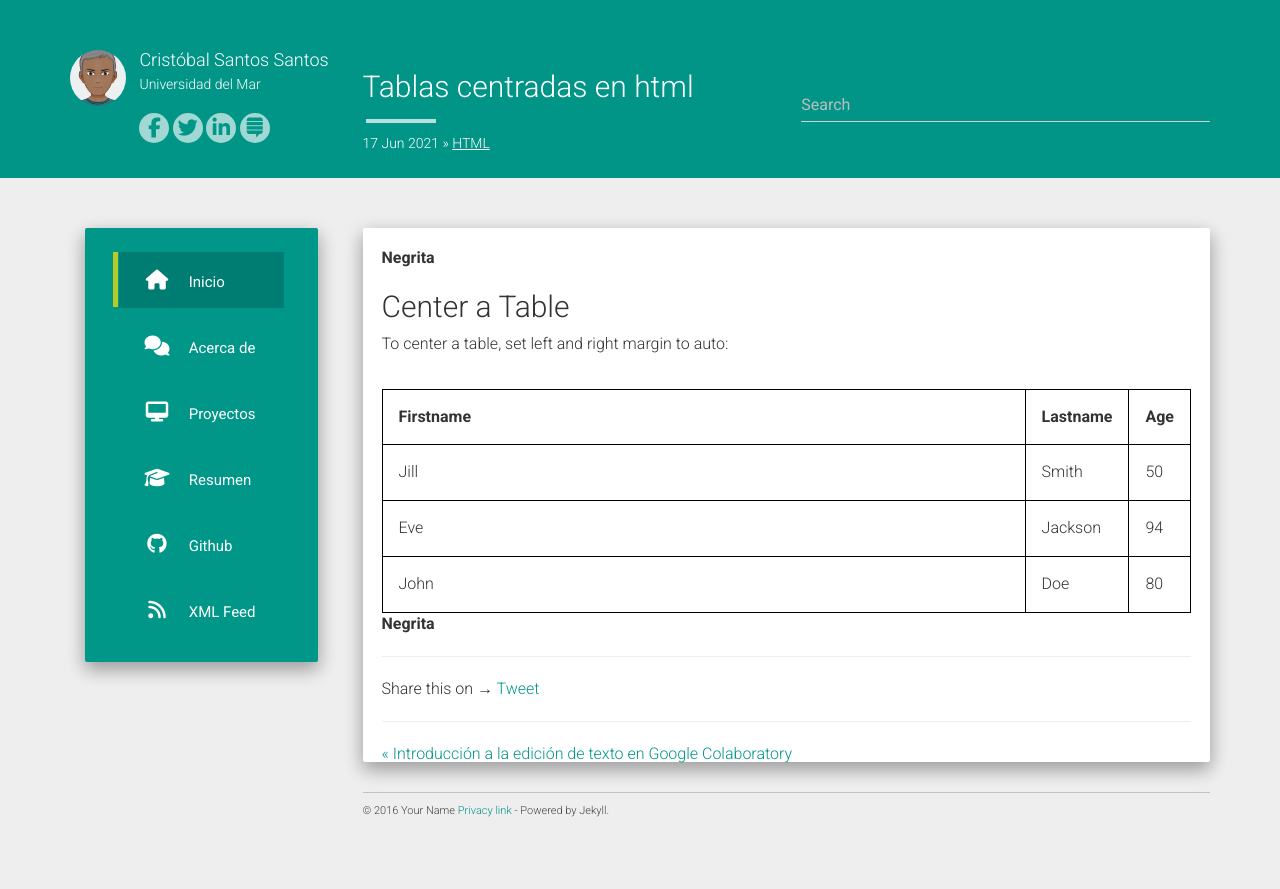
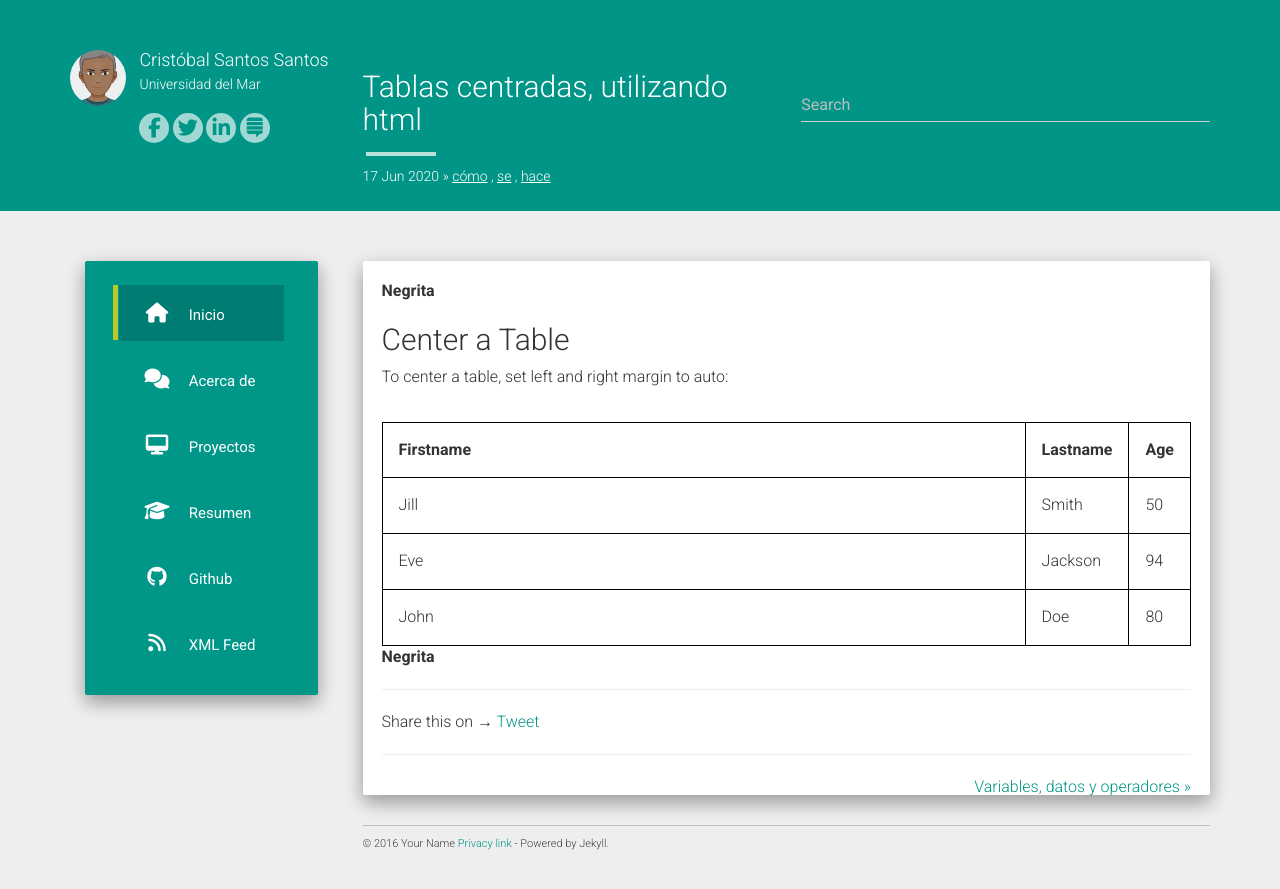
Before and after one commit to css-umar/Programacion, a Jekyll site: the page built from _posts/2020-06-17-Tablas-centradas-html.md, in a window 1280 px wide. Shown: the top 889 px of the page. Built offline with Jekyll 4.4.1, drawn with Linux system fonts in a browser that asks for light colours; nearby versions of some CDN libraries; comment, search, counter and statistics services are not loaded.

Commit message:
Update and rename 2021-06-17-Tablas-centradas-html.md to 2020-06-17-Tablas-centradas-html.md

```diff
--- a/_posts/2021-06-17-Tablas-centradas-html.md
+++ b/_posts/2020-06-17-Tablas-centradas-html.md
@@ -1,8 +1,8 @@
 ---
 layout: post
-title:  "Tablas centradas en html"
-date:   2021-06-17 16:40:39
-categories: HTML
+title:  "Tablas centradas, utilizando  html"
+date:   2020-06-17 16:40:39
+categories: cómo se hace
 ---
 
   **Negrita**
```
